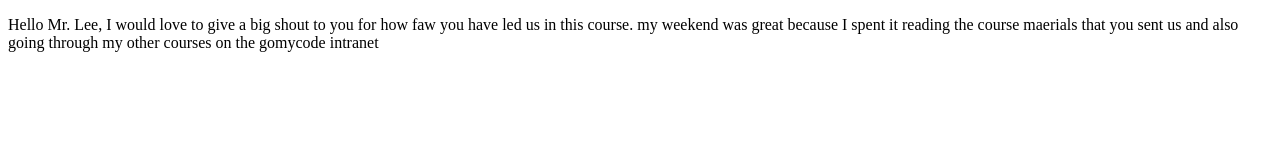
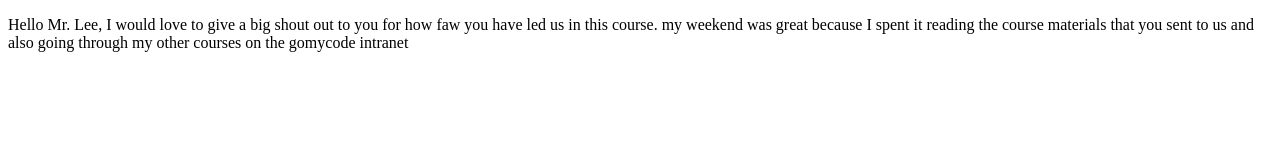
Before and after one commit to tomjes03/html, a plain HTML site: page index.html in a window 1280 px wide. Drawn offline with Linux system fonts and the light colour scheme.

Commit message:
My Index.html task commit message

```diff
--- a/index.html
+++ b/index.html
@@ -7,6 +7,6 @@
     <title>Document</title>
 </head>
 <body>
-    <p>Hello Mr. Lee, I would love to give a big shout to you for how faw you have led us in this course. my weekend was great because I spent it reading the course maerials that you sent us and also going through my other courses on the gomycode intranet</p>
+    <p>Hello Mr. Lee, I would love to give a big shout out to you for how faw you have led us in this course. my weekend was great because I spent it reading the course materials that you sent to us and also going through my other courses on the gomycode intranet</p>
 </body>
 </html>
```
